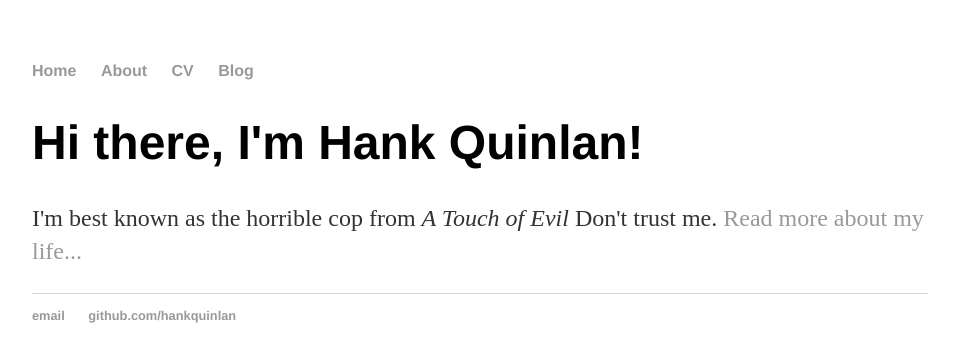
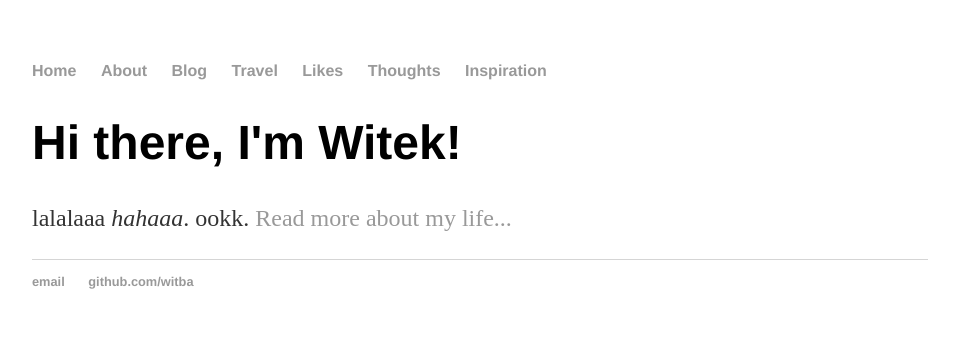
Before and after one commit to witba/witba.github.io, a Jekyll site: the page built from index.html, in a window 1280 px wide. Shown: the top 362 px of the page, without its empty margins (160-1114 px from the left). Built offline with Jekyll 4.4.1, drawn with Linux system fonts in a browser that asks for light colours.

Commit message:
Update index.html

```diff
--- a/index.html
+++ b/index.html
@@ -1,30 +1,9 @@
-<!DOCTYPE html>
-<html>
-	<head>
-		<title>Hank Quinlan, Horrible Cop</title>
-		<!-- link to main stylesheet -->
-		<link rel="stylesheet" type="text/css" href="/css/main.css">
-	</head>
-	<body>
-		<nav>
-    		<ul>
-        		<li><a href="/">Home</a></li>
-	        	<li><a href="/about">About</a></li>
-        		<li><a href="/cv">CV</a></li>
-        		<li><a href="/blog">Blog</a></li>
-    		</ul>
-		</nav>
-		<div class="container">
-    		<div class="blurb">
-        		<h1>Hi there, I'm Hank Quinlan!</h1>
-				<p>I'm best known as the horrible cop from <em>A Touch of Evil</em> Don't trust me. <a href="/about">Read more about my life...</a></p>
-    		</div><!-- /.blurb -->
-		</div><!-- /.container -->
-		<footer>
-    		<ul>
-        		<li><a href="mailto:hankquinlanhub@gmail.com">email</a></li>
-        		<li><a href="https://github.com/hankquinlan">github.com/hankquinlan</a></li>
-			</ul>
-		</footer>
-	</body>
-</html>
+---
+layout: default
+title: Witek
+---
+
+		<div class="blurb">
+			<h1>Hi there, I'm Witek!</h1>
+			<p>lalalaaa <em>hahaaa</em>. ookk. <a href="/about">Read more about my life...</a></p>
+</div>
```
